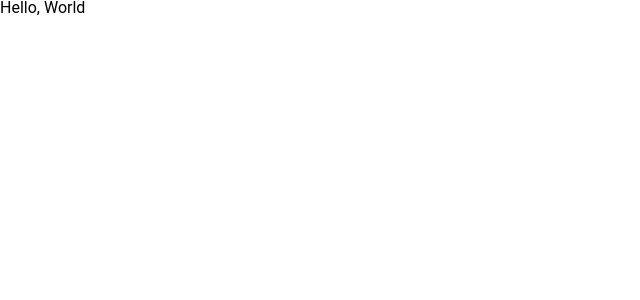
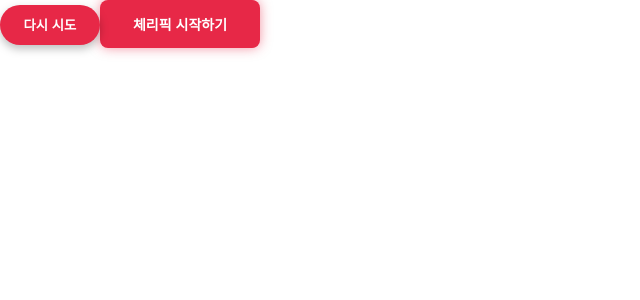
Before and after one commit to cjy0019/cherry-front, a React app: page / in a window 1280 px wide. Shown: the top 300 px of the page, without its empty margins (0-640 px from the left). Built offline with nearby package versions, Linux system fonts and the light colour scheme.

Commit message:
feat : cherrypickstart 버튼, 다시 시도 버튼, 스토리북 생성

```diff
--- a/src/App.jsx
+++ b/src/App.jsx
@@ -1,12 +1,14 @@
 import React from 'react';
-import styled from 'styled-components';
+import CherryPickStartButton from './components/UI/atoms/buttons/CherryPickStartButton';
+import RetryButton from './components/UI/atoms/buttons/RetryButton';
 import GlobalStyle from './style/GlobalStyle';
 
 const App = () => {
   return (
     <>
       <GlobalStyle />
-      <div>Hello, World</div>
+      <RetryButton />
+      <CherryPickStartButton />
     </>
   );
 };
--- /dev/null
+++ b/src/components/UI/atoms/buttons/CherryPickStartButton.jsx
@@ -0,0 +1,21 @@
+import React from 'react';
+import styled from 'styled-components';
+import palette from '../../../../style/palette';
+
+const CherryPickStartButton = () => {
+  return <StyledButton>체리픽 시작하기</StyledButton>;
+};
+
+const StyledButton = styled.button`
+  background-color: ${palette.pointRed};
+  color: ${palette.textWhite};
+  width: 160px;
+  height: 48px;
+  font-weight: 700;
+  box-shadow: 0px 0px 12px rgba(231, 40, 71, 0.5);
+  font-size: 14px;
+  border-radius: 8px;
+  border: none;
+`;
+
+export default CherryPickStartButton;
--- /dev/null
+++ b/src/components/UI/atoms/buttons/RetryButton.jsx
@@ -0,0 +1,21 @@
+import React from 'react';
+import styled from 'styled-components';
+import palette from '../../../../style/palette';
+
+const RetryButton = () => {
+  return <StyledButton>다시 시도</StyledButton>;
+};
+
+const StyledButton = styled.button`
+  background-color: ${palette.pointRed};
+  color: ${palette.textWhite};
+  border-radius: 100px;
+  width: 100px;
+  height: 40px;
+  font-weight: 700;
+  cursor: pointer;
+  border: none;
+  filter: drop-shadow(0px 4px 4px rgba(0, 0, 0, 0.25));
+`;
+
+export default RetryButton;
```
Also changed, not shown: 1 other file (tests, documents, lock files or other folders).
